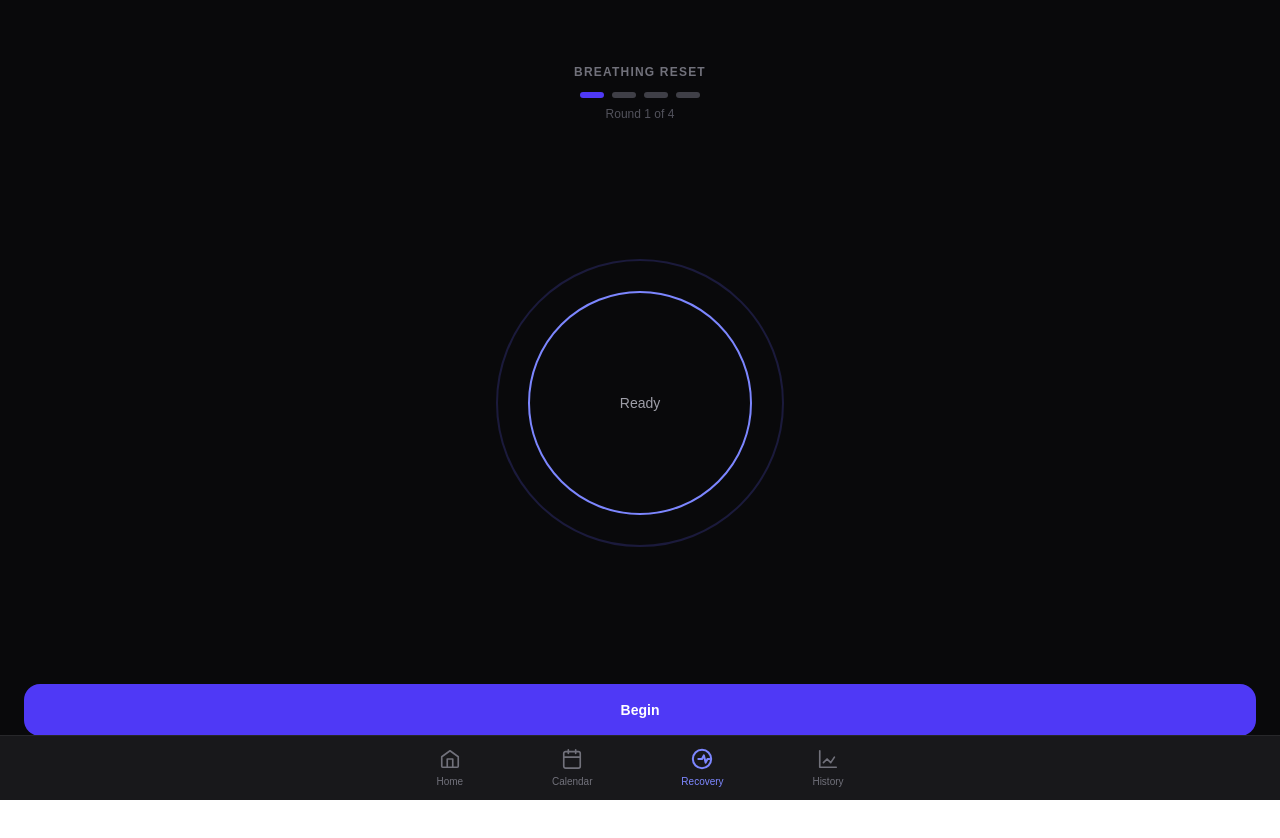
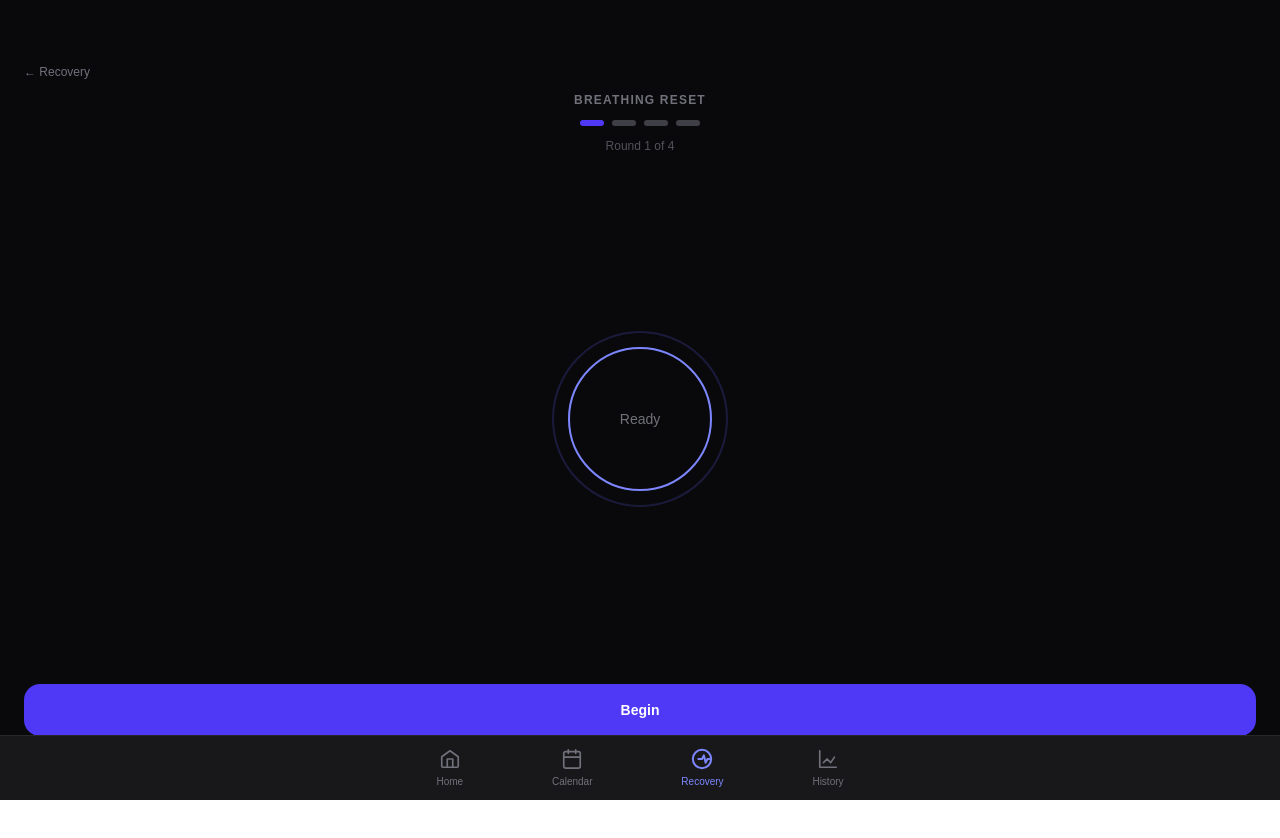
Before and after one commit to stephenkpowell-ops/strata-poc, a Next.js app: page /recovery/session in a window 1280 px wide. Shown: the top 838 px of the page. Built offline with nearby package versions, Linux system fonts and the light colour scheme.

Commit message:
fix breathing ring start state, add back link to session page

```diff
--- a/src/app/recovery/session/page.tsx
+++ b/src/app/recovery/session/page.tsx
@@ -8,24 +8,30 @@
  * Box breathing: 4-count inhale, 4-count hold, 4-count exhale, 4-count hold.
  * 4 rounds total. Each count is 1 second.
  *
- * The animated ring expands on inhale and contracts on exhale using
- * CSS transitions driven by phase state. No animation library needed.
+ * Ring behaviour:
+ *   - Before session starts: small (contracted) ring
+ *   - Inhale phase: ring expands from small to large over 4 seconds
+ *   - Hold (after inhale): ring stays large
+ *   - Exhale phase: ring contracts from large to small over 4 seconds
+ *   - Hold (after exhale): ring stays small
  *
  * After round 4 completes, automatically routes to /recovery/complete.
+ * "← Recovery" link always visible to exit without completing.
  */
 
 import { useState, useEffect, useCallback } from 'react';
 import { useRouter } from 'next/navigation';
+import Link from 'next/link';
 
 // ─────────────────────────────────────────────────────────────────────────────
 // CONSTANTS
 // ─────────────────────────────────────────────────────────────────────────────
 
 const PHASES = [
-  { label: 'Inhale',  duration: 4, expand: true  },
-  { label: 'Hold',    duration: 4, expand: true  },
-  { label: 'Exhale',  duration: 4, expand: false },
-  { label: 'Hold',    duration: 4, expand: false },
+  { label: 'Inhale', duration: 4, expanded: true  },  // expand during this phase
+  { label: 'Hold',   duration: 4, expanded: true  },  // stay expanded
+  { label: 'Exhale', duration: 4, expanded: false },  // contract during this phase
+  { label: 'Hold',   duration: 4, expanded: false },  // stay contracted
 ];
 
 const TOTAL_ROUNDS = 4;
@@ -45,18 +51,20 @@ export default function SessionPage() {
 
   const phase = PHASES[phaseIndex];
 
+  // Ring is expanded based on current phase — but only after session starts.
+  // Before starting, always show the small (contracted) ring.
+  const ringExpanded = started && phase.expanded;
+
   // Advance through phases and rounds
   const tick = useCallback(() => {
     setCount(prev => {
       if (prev > 1) return prev - 1;
 
-      // This count is done — move to next phase
       const nextPhaseIndex = (phaseIndex + 1) % PHASES.length;
       const isLastPhase    = phaseIndex === PHASES.length - 1;
 
       if (isLastPhase) {
         if (round >= TOTAL_ROUNDS) {
-          // All rounds complete
           setCompleted(true);
           return 0;
         }
@@ -83,17 +91,21 @@ export default function SessionPage() {
     }
   }, [completed, router]);
 
-  const ringExpanded = phase.expand;
-
   return (
     <div className="flex flex-col min-h-screen bg-zinc-950 text-white items-center justify-between py-16 px-6">
 
-      {/* Round indicator */}
-      <div className="flex flex-col items-center gap-1">
+      {/* Top — back link + round indicator */}
+      <div className="flex flex-col items-center gap-3 w-full">
+        <Link
+          href="/recovery"
+          className="self-start text-xs text-zinc-500 hover:text-zinc-300 transition-colors"
+        >
+          ← Recovery
+        </Link>
         <span className="text-xs font-semibold uppercase tracking-widest text-zinc-500">
           Breathing Reset
         </span>
-        <div className="flex gap-2 mt-2">
+        <div className="flex gap-2">
           {Array.from({ length: TOTAL_ROUNDS }).map((_, i) => (
             <div
               key={i}
@@ -107,7 +119,7 @@ export default function SessionPage() {
             />
           ))}
         </div>
-        <span className="text-xs text-zinc-600 mt-1">
+        <span className="text-xs text-zinc-600">
           Round {round} of {TOTAL_ROUNDS}
         </span>
       </div>
@@ -115,22 +127,25 @@ export default function SessionPage() {
       {/* Animated breathing ring */}
       <div className="flex flex-col items-center gap-8">
         <div className="relative flex items-center justify-center">
+
           {/* Outer glow ring */}
           <div
             className={`rounded-full border-2 border-indigo-500 opacity-20 transition-all duration-[4000ms] ease-in-out ${
               ringExpanded ? 'w-72 h-72' : 'w-44 h-44'
             }`}
           />
+
           {/* Inner ring */}
           <div
             className={`absolute rounded-full border-2 border-indigo-400 transition-all duration-[4000ms] ease-in-out ${
               ringExpanded ? 'w-56 h-56' : 'w-36 h-36'
             }`}
           />
+
           {/* Center content */}
           <div className="absolute flex flex-col items-center gap-1">
             {!started ? (
-              <span className="text-zinc-400 text-sm">Ready</span>
+              <span className="text-zinc-500 text-sm">Ready</span>
             ) : completed ? (
               <span className="text-emerald-400 text-sm font-semibold">Done</span>
             ) : (
@@ -144,16 +159,19 @@ export default function SessionPage() {
               </>
             )}
           </div>
+
         </div>
 
-        {/* Phase guide */}
+        {/* Phase guide — only visible during session */}
         {started && !completed && (
           <div className="flex gap-4">
             {PHASES.map((p, i) => (
               <span
                 key={i}
                 className={`text-xs transition-colors ${
-                  i === phaseIndex ? 'text-indigo-300 font-semibold' : 'text-zinc-700'
+                  i === phaseIndex
+                    ? 'text-indigo-300 font-semibold'
+                    : 'text-zinc-700'
                 }`}
               >
                 {p.label}
@@ -163,22 +181,23 @@ export default function SessionPage() {
         )}
       </div>
 
-      {/* Start / cancel */}
+      {/* Begin button */}
       <div className="flex flex-col items-center gap-3 w-full">
-        {!started ? (
+        {!started && (
           <button
             onClick={() => setStarted(true)}
             className="w-full flex items-center justify-center bg-indigo-600 hover:bg-indigo-500 active:bg-indigo-700 text-white font-semibold text-sm rounded-2xl py-4 transition-colors"
           >
             Begin
           </button>
-        ) : (
-          <button
-            onClick={() => router.push('/recovery')}
+        )}
+        {started && !completed && (
+          <Link
+            href="/recovery"
             className="text-xs text-zinc-600 hover:text-zinc-400 transition-colors"
           >
             Cancel session
-          </button>
+          </Link>
         )}
       </div>
 
```
